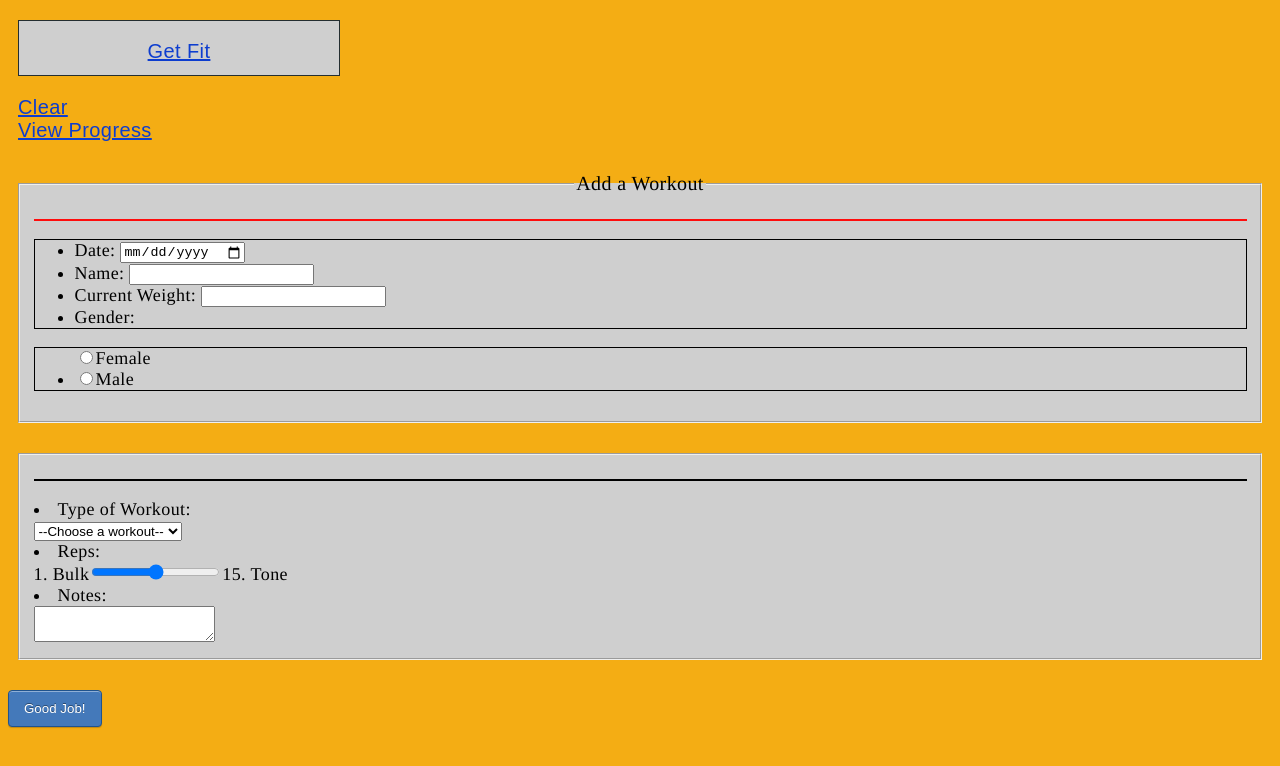
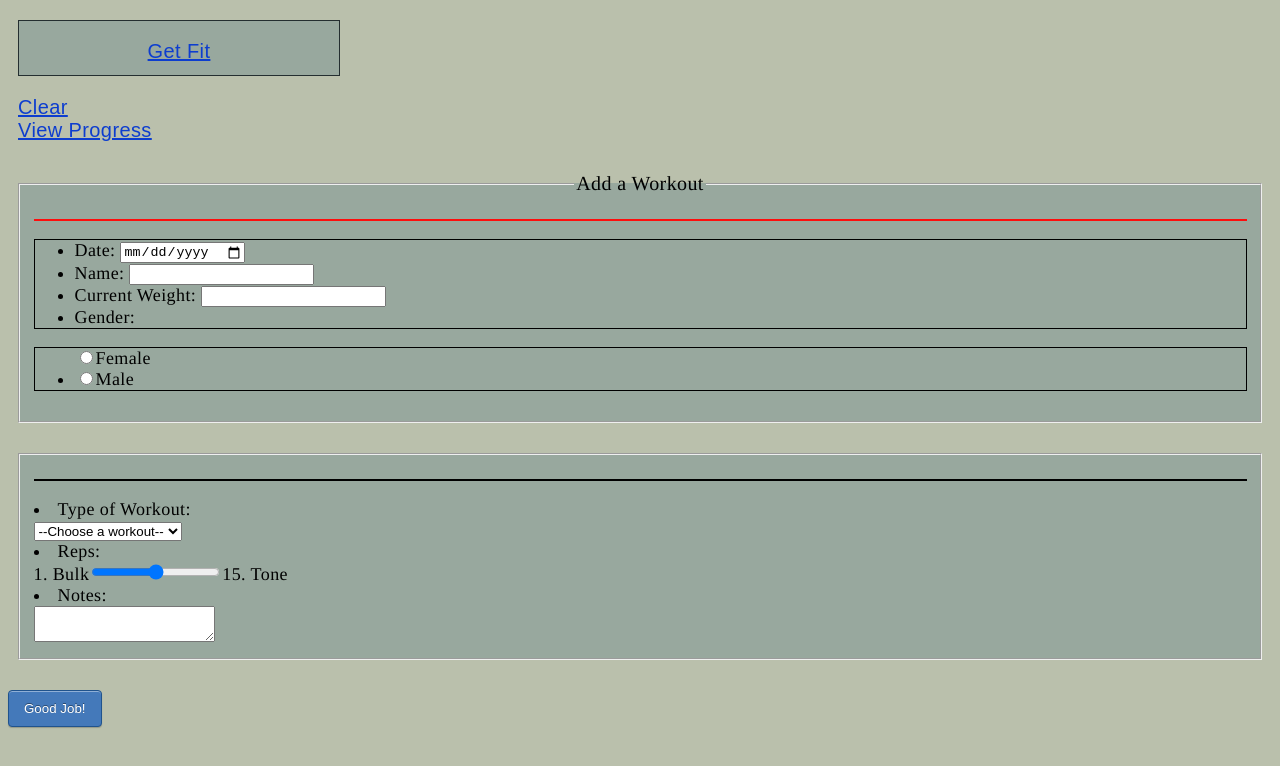
Before and after one commit to zackw22/MIU_Week1, a plain HTML site: page additem.html in a window 1280 px wide. Drawn offline with Linux system fonts and the light colour scheme.

Commit message:
changed coloring to css file

```diff
--- a/css/styles.css
+++ b/css/styles.css
@@ -7,7 +7,7 @@ html{
 }
 body{
     letter-spacing: 0.025em;
-    background-color: #f4ad14;
+    background-color: #bac0ac;
 }
 
 h1{
@@ -20,7 +20,7 @@ h1{
 	color: #242e30;
         text-align: center;
         border: solid 1px;
-        background-color: #cfcfcf;
+        background-color: #98a89e;
 
 
 
@@ -45,7 +45,7 @@ a:hover{
 fieldset{
 	font: 18px times ;
 	margin: 30px 10px;
-	background: #cfcfcf;
+	background: #98a89e;
 
 }
 
@@ -73,7 +73,7 @@ p{
     font-family: sans-serif;
     letter-spacing: 0.025em;
     border: solid 1px;
-    background-color: #cfcfcf;
+    background-color: #98a89e;
     text-align: left;
 }
 
```
